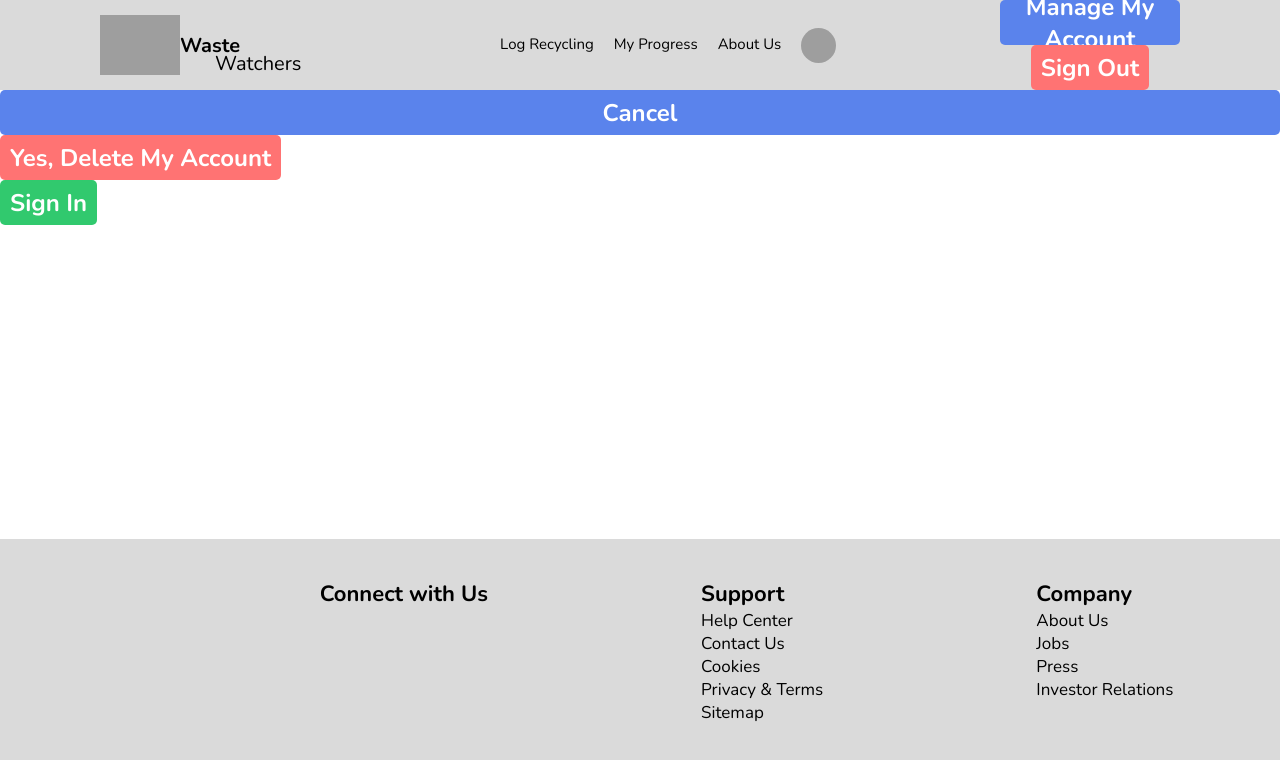
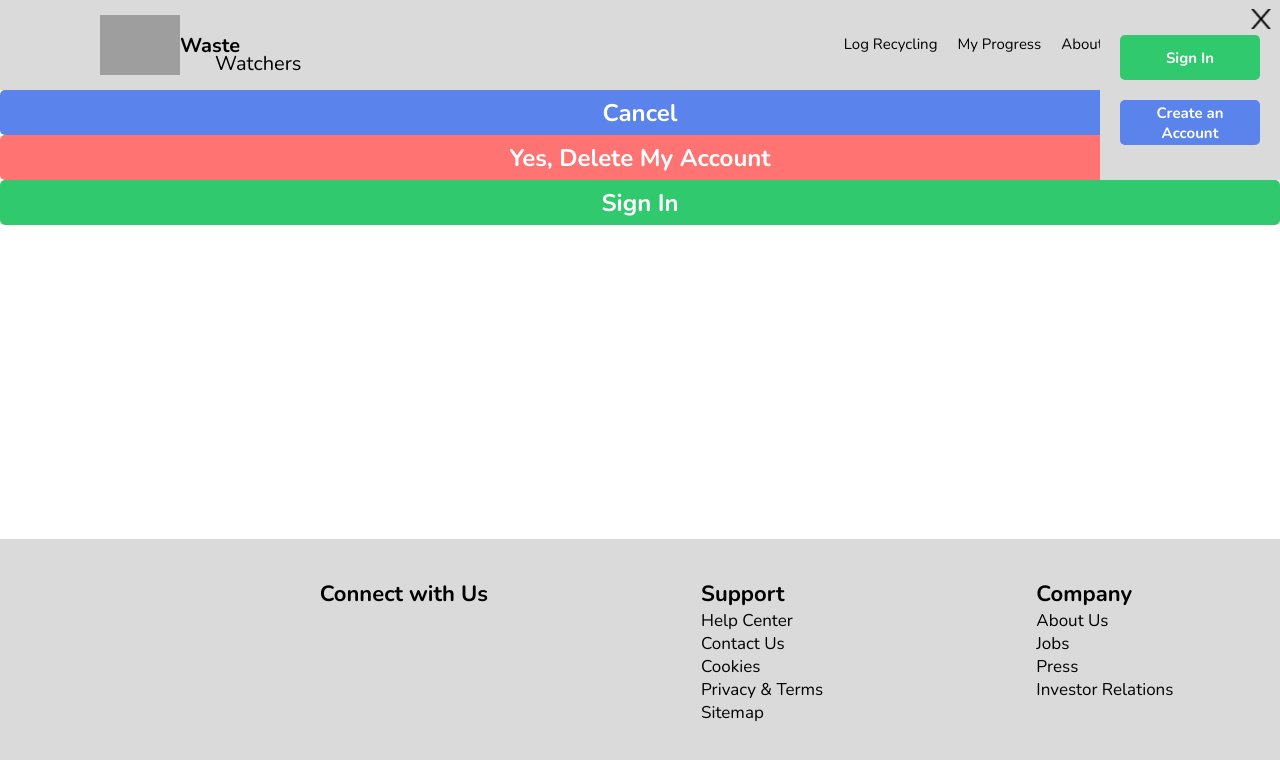
Before and after one commit to indianakuffer/waste-watchers, a React (Create React App) app in the folder client/: page /account/1/delete in a window 1280 px wide. Both pictures are taken after a click on the button 1162 px from the left and 45 px from the top of the page. Shown: the top 760 px of the page. Built offline with nearby package versions, Linux system fonts and the light colour scheme; grey boxes are pictures that could not be loaded.

Commit message:
nav menu complete

```diff
--- a/client/src/components/NavMenu/NavMenu.jsx
+++ b/client/src/components/NavMenu/NavMenu.jsx
@@ -8,22 +8,67 @@ const ButtonContainer = styled.div`
   justify-content: center;
   align-items: center;
   flex-flow: column;
-  height: 160px;
+  height: 180px;
   width: 180px;
-`;
+  position: absolute;
+  padding: 20px;
+  top: 0px;
+  right: 0px;
 
-
+  button {
+    margin: 10px 0px;
+  }
+  .x {
+    margin: 0;
+  }
+`
+const CloseX = styled.button`
+  position: absolute;
+  top: 9px;
+  right: 9px;
+  height: 20px;
+  width: 20px;
+  background-color: transparent;
+  border: none;
+  background-image: url('${require('../../images/nav-menu/x.png')}');
+  background-repeat: no-repeat;
+  background-position: center;
+`
 
 export default function NavMenu(props) {
   return (
     <ButtonContainer>
-      <Button
-        color="#5A83EC"
-        buttonText="Manage My Account"
-        buttonLink="/account/:id/edit"
-      />
-
-      <Button color="#FF7373" buttonText="Sign Out" buttonLink="/" />
+      <CloseX className='x' onClick={props.toggleNavMenu} />
+      {props.loggedIn && <>
+        <Button
+          color="#5A83EC"
+          buttonText="Manage My Account"
+          buttonLink="/account/:id/edit"
+          fontSize='15px'
+        />
+        <Button
+          color="#FF7373"
+          buttonText="Sign Out"
+          buttonLink="/"
+          fontSize='15px'
+        />
+      </>
+      }
+      {!props.loggedIn && <>
+        <Button
+          color="#31C96E"
+          buttonText="Sign In"
+          buttonLink="/signin"
+          fontSize='15px'
+        />
+        <Button
+          color="#5A83EC"
+          buttonText="Create an Account"
+          buttonLink="/signup"
+          fontSize='15px'
+        />
+      </>
+      }
     </ButtonContainer>
   );
 }
--- a/client/src/components/shared/Button/Button.jsx
+++ b/client/src/components/shared/Button/Button.jsx
@@ -4,24 +4,27 @@ import { Link } from 'react-router-dom'
 
 const StyledLink = styled(Link)`
   text-decoration: none;
+  width: 100%;
 `
 
 const StyledButton = styled.button`
   background: ${props => props.color ? props.color : 'grey'};
   height: 45px;
+  width: 100%;
   border: none;
   border-radius: 5px;
   padding: 10px;
   box-sizing: border-box;
   color: white;
   font-family: 'Nunito', arial, sans-serif;
-  font-size: 24px;
+  font-size: ${props => props.fontSize ? props.fontSize : '24px'};
   font-weight: bold;
   display: flex;
   text-align: center;
   justify-content: center;
   align-items: center;
   text-decoration: none;
+
 `
 
 export default function Button(props) {
@@ -29,7 +32,7 @@ export default function Button(props) {
     <>
       {props.buttonLink ?
         <StyledLink to={props.buttonLink}>
-          <StyledButton color={props.color} onClick={props.onClick}>{props.buttonText}</StyledButton>
+          <StyledButton color={props.color} fontSize={props.fontSize} onClick={props.onClick}>{props.buttonText}</StyledButton>
         </StyledLink>
         :
         <StyledButton color={props.color}>{props.buttonText}</StyledButton>
--- a/client/src/components/shared/Nav/Nav.jsx
+++ b/client/src/components/shared/Nav/Nav.jsx
@@ -1,9 +1,8 @@
-import React, { useState } from "react";
+import React, { useState, useEffect } from "react";
 import { NavLink } from "react-router-dom";
 import styled from "styled-components";
 import NavMenu from "../../NavMenu/NavMenu";
-
-
+// import { getUser } from '../../../services/users'
 
 const NavBar = styled.nav`
   background-color: #dadada;
@@ -58,18 +57,25 @@ const AccountButton = styled.button`
   height: 35px;
   width: 35px;
   border: none;
-  background-image: url("https://i.imgur.com/SUHhp7V.png");
+  background-image: url("${props => props.profileImg ? props.profileImg : 'https://i.imgur.com/SUHhp7V.png'}");
   background-position: center;
   margin-left: 10px;
 `;
 
-export default function Nav() {
-
+export default function Nav(props) {
   let [showNav, setShowNav] = useState(false)
-
+  // let [profileImg, setProfileImg] = useState('https://i.imgur.com/lp2jwK3.png')
   const toggleNavMenu = () => {
     setShowNav(!showNav)
   }
+
+  // useEffect(() => {
+  //   const helper = async (id) => {
+  //     const response = await getUser(id)
+  //     setProfileImg(response.accountInfo.profileImg)
+  //   }
+  //   if (props.loggedIn) helper(props.loggedIn)
+  // }, [props.loggedIn])
 
   return (
     <NavBar>
@@ -83,9 +89,9 @@ export default function Nav() {
         <Links to="/log">Log Recycling</Links>
         <Links to="/progress">My Progress</Links>
         <Links to="/about">About Us</Links>
-        <AccountButton onClick={toggleNavMenu} />
+        <AccountButton profileImg={props.profileImg} onClick={toggleNavMenu} />
       </LinksContainer>
-      {showNav && <NavMenu/>}
+      {showNav && <NavMenu loggedIn={props.loggedIn} toggleNavMenu={toggleNavMenu} />}
     </NavBar>
   );
 }
```
Also changed, not shown: client/src/images/nav-menu/x.png (added).
